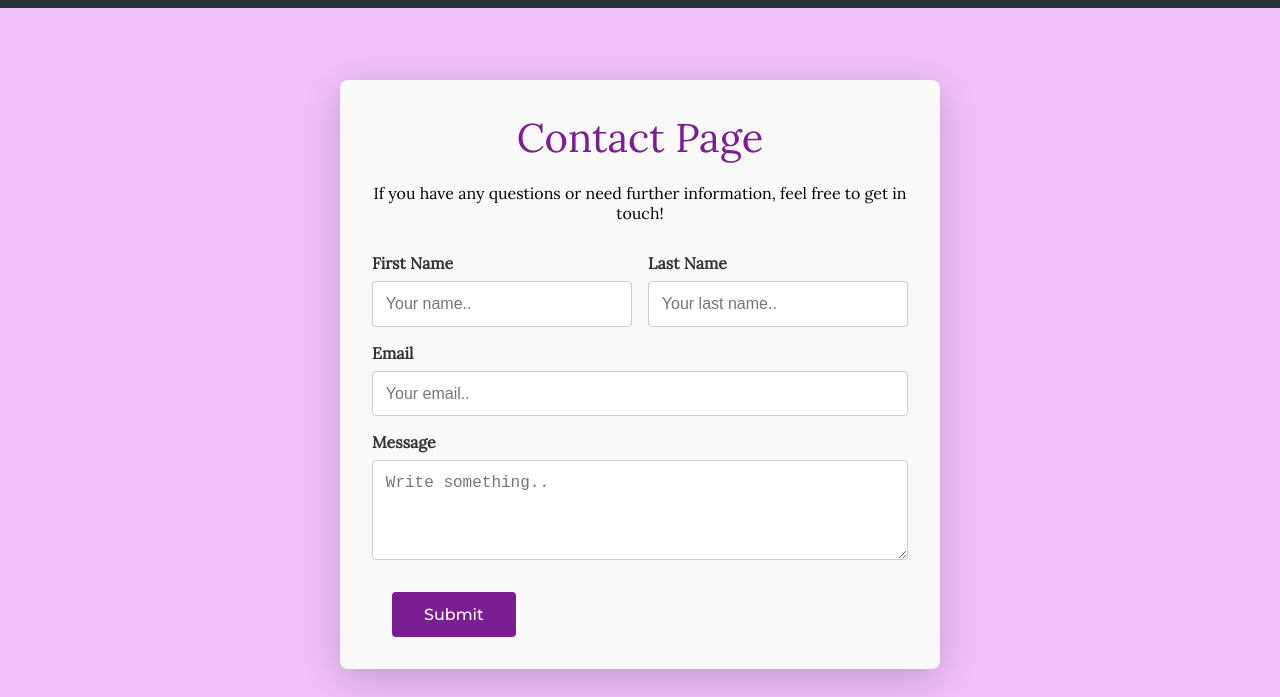
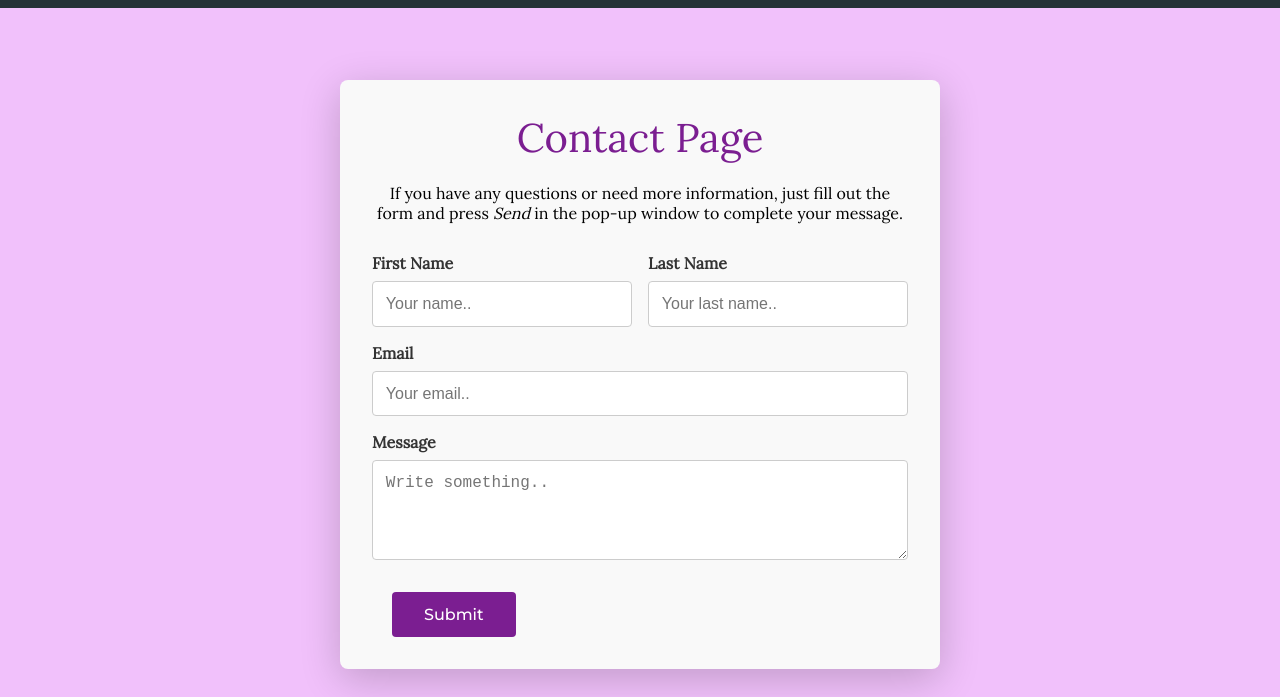
Before and after one commit to workliliia/mywebsite, a website: page contact.html in a window 1280 px wide. Shown: the part 103-800 px from the top of the page. Drawn offline with Linux system fonts and the light colour scheme; a small style sheet from the web is missing.

Commit message:
message in the contact page

```diff
--- a/contact.html
+++ b/contact.html
@@ -33,7 +33,8 @@
 <div class="contact-background" id="contact">
     <div class="container">
         <h1 class="contact-title">Contact Page</h1>
-        <p class="contact-subtitle">If you have any questions or need further information, feel free to get in touch!</p>
+        <p class="contact-subtitle">If you have any questions or need more information, just fill out the form
+            and press <i>Send</i> in the pop-up window to complete your message.</p>
 
         <!-- Option A: JS mailto (no backend). Remove action/method to prevent page nav -->
         <form id="contact-form" class="contact-form">
```
